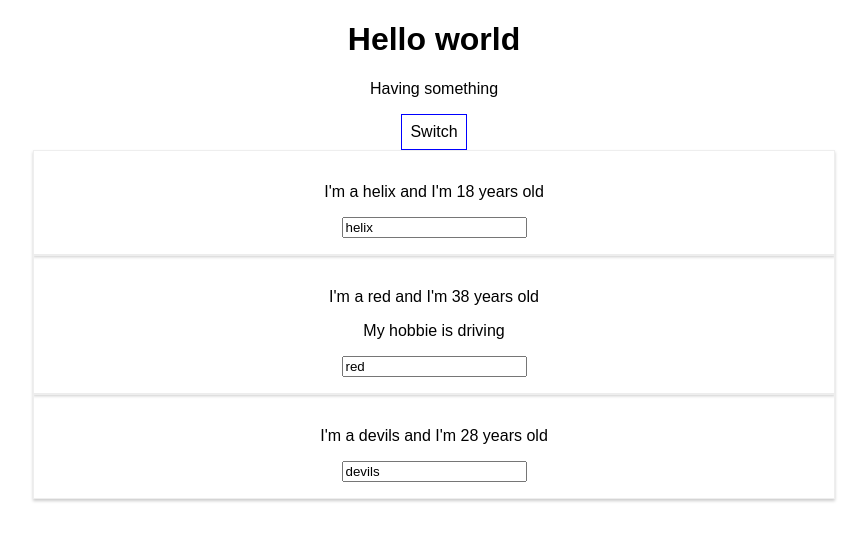
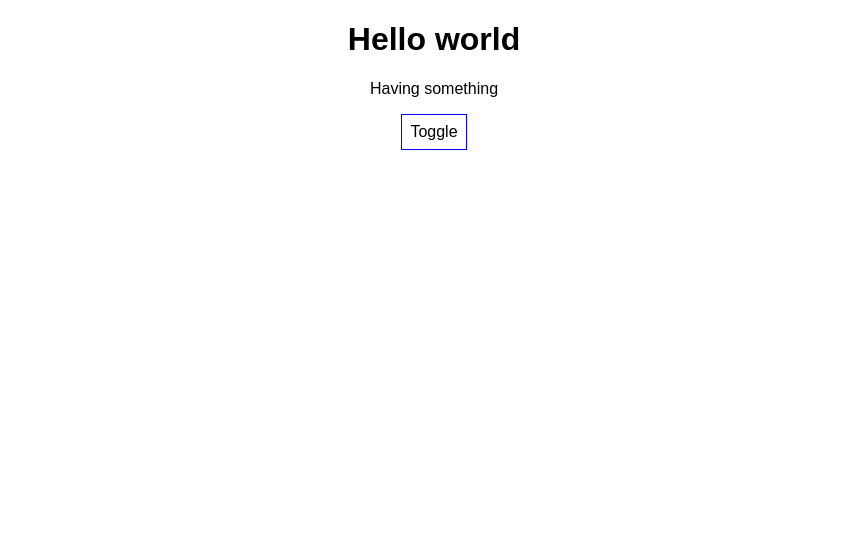
Before and after one commit to linh626688/hello-world-react, a React (Create React App) app: page / in a window 1280 px wide. Shown: the top 540 px of the page, without its empty margins (206-1073 px from the left). Built offline with nearby package versions, Linux system fonts and the light colour scheme.

Commit message:
toggle button

```diff
--- a/src/App.js
+++ b/src/App.js
@@ -9,7 +9,8 @@ class App extends Component {
             {name: 'red', age: 38},
             {name: 'devils', age: 28}
         ],
-        other: 'another value'
+        other: 'another value',
+        showPerson: false
     }
 
     switchName = (newName) => {
@@ -32,6 +33,10 @@ class App extends Component {
             ]
         })
     }
+    togglePersonsHandler = () => {
+        const doesShow = this.state.showPerson;
+        this.setState({showPerson: !doesShow});
+    }
 
     render() {
         const style = {
@@ -48,16 +53,26 @@ class App extends Component {
                 <p> Having something</p>
                 <button
                     style={style}
-                    onClick={this.switchName.bind(this, 'new Name edit')}>Switch</button>
+                    onClick={this.togglePersonsHandler}>Toggle
+                </button>
+                {
+                    this.state.showPerson === true ?
+                        <div>
+                            <Person
+                                name={this.state.person[0].name}
+                                age={this.state.person[0].age}/>
+                            <Person
+                                click={this.switchName.bind(this, 'new Name edit')}
+                                name={this.state.person[1].name}
+                                age={this.state.person[1].age}
+                                changed={this.nameChangeHandler}
+                            > My hobbie is driving</Person>
+                            <Person
+                                name={this.state.person[2].name}
+                                age={this.state.person[2].age}/>
+                        </div> : null
+                }
 
-                <Person name={this.state.person[0].name} age={this.state.person[0].age}/>
-                <Person
-                    click={this.switchName.bind(this, 'new Name edit')}
-                    name={this.state.person[1].name}
-                    age={this.state.person[1].age}
-                    changed={this.nameChangeHandler}
-                > My hobbie is driving</Person>
-                <Person name={this.state.person[2].name} age={this.state.person[2].age}/>
             </div>
         );
     }
```
